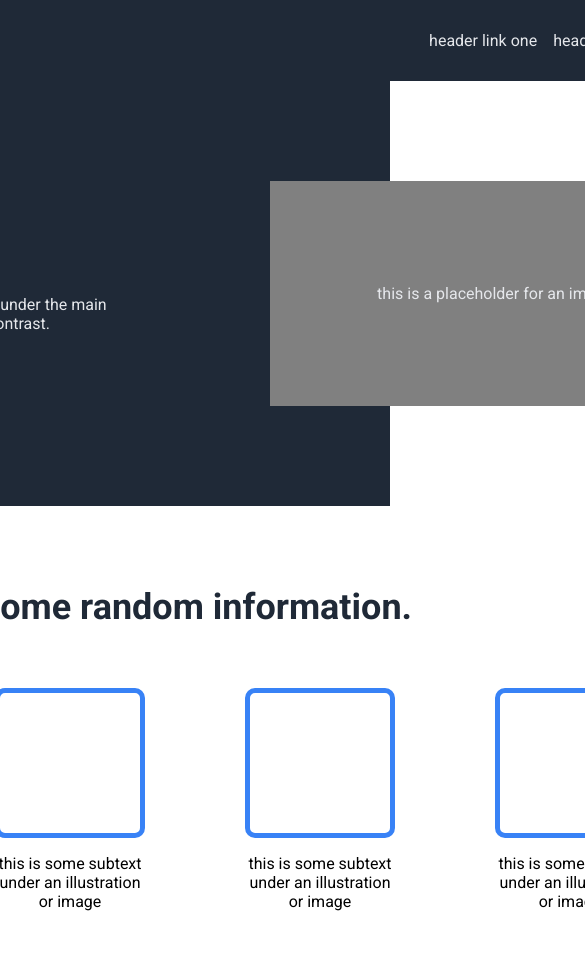
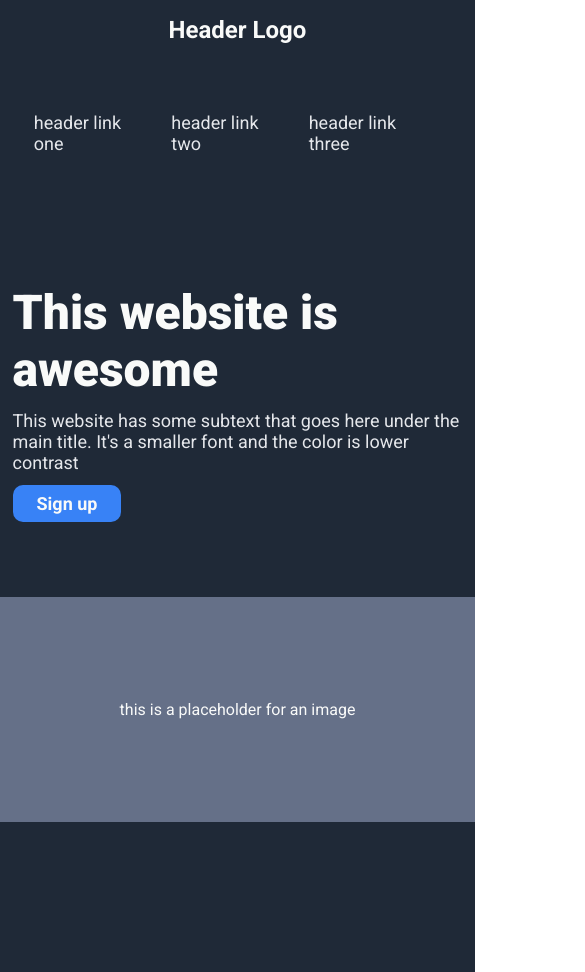
Before and after one commit to lmorgan2398/landing-page, a plain HTML site: page index.html in a window 390 px wide. Shown: the top 972 px of the page, 585 px wide, since content can reach past the window. Drawn offline with Linux system fonts and the light colour scheme.

Commit message:
Edit index.html and style.css to simplify formatting
Completed a full overhaul on both index.html and style.css
to simplify and improve the formatting on the landing page.
Content should be better centered and wrapped as the page
shrinks, making the page more responsive at different window
sizes, as well as making the website somewhat mobile-accessible.

```diff
--- a/index.html
+++ b/index.html
@@ -3,50 +3,57 @@
     <head>
         <meta charset="utf-8">
         <meta name="viewport" content="width=device-width, initial-scale=1.0">
+        <title>Landing Page Test</title>
         <link rel="stylesheet" href="style.css">
-        <link href='http://fonts.googleapis.com/css?family=Roboto:400,100,300,100italic,300italic,400italic,500italic,500,700,700italic,900,900italic' rel='stylesheet' type='text/css'>
-        <title>Landing Page</title>
+        <link href='http://fonts.googleapis.com/css?family=Roboto:400,100,300,100italic,300italic,400italic,500italic,500,700,700italic,900,900italic'
+        rel='stylesheet' type='text/css'>
     </head>
     <body>
-        <div class="header-footer-container">
-            <header class="header">
-                <h1 class="logo">Header Logo</h1>
-                <div class="links">
-                    <a>header link one</a>
-                    <a>header link two</a>
-                    <a>header link three</a>
+        <div class="header-and-hero-container">
+            <div class="header-container">
+                <div class="header">
+                    <h1 class="header-logo">Header Logo</h1>
+                    <div class="header-links">
+                        <a class="header-link-one">header link one</a>
+                        <a class="header-link-two">header link two</a>
+                        <a class="header-link-three">header link three</a>
+                    </div>
                 </div>
-            </header>
-            <div class="hero">
-                <div class="hero-text">
-                    <h2 class="main-text">This website is awesome</h2>
-                    <p class="secondary-text">This website has some subtext that goes here under the main title. It's
-                        a smaller font and the color is lower contrast.
-                    </p>
-                    <a class="sign-up">Sign up</a>
+            </div>
+            <div class="hero-container">
+                <div class="hero">
+                    <div class="hero-text">
+                        <h2 class="hero-main-text">This website is awesome</h2>
+                        <p class="hero-secondary-text">This website has some subtext that goes here under the
+                            main title. It's a smaller font and the color is lower contrast
+                        </p>
+                        <div class="hero-sign-up">Sign up</div>
+                    </div>
+                    <div class="hero-image-placeholder">this is a placeholder for an image</div>
                 </div>
-                <div class="placeholder">this is a placeholder for an image</div>
             </div>
         </div>
-            <div class="information-container">
-                <div class="information">
-                <h2 class="information-title">Some random information.</h2>
+        <div class="information-container">
+            <div class="information-text-container">
+                <h2 class="information-text">Some random information.</h2>
+            </div>
+            <div class="information-cards-container">
                 <div class="information-cards">
-                    <div class="card">
-                        <div class="placeholder"></div>
-                        <p class="image-text">this is some subtext under an illustration or image</p>
+                    <div class="information-card">
+                        <div class="information-card-placeholder"></div>
+                        <p class="information-card-text">this is some subtext under an illustration or image</p>
                     </div>
-                    <div class="card">
-                        <div class="placeholder"></div>
-                        <p class="image-text">this is some subtext under an illustration or image</p>
+                    <div class="information-card">
+                        <div class="information-card-placeholder"></div>
+                        <p class="information-card-text">this is some subtext under an illustration or image</p>
                     </div>
-                    <div class="card">
-                        <div class="placeholder"></div>
-                        <p class="image-text">this is some subtext under an illustration or image</p>
+                    <div class="information-card">
+                        <div class="information-card-placeholder"></div>
+                        <p class="information-card-text">this is some subtext under an illustration or image</p>
                     </div>
-                    <div class="card">
-                        <div class="placeholder"></div>
-                        <p class="image-text">this is some subtext under an illustration or image</p>
+                    <div class="information-card">
+                        <div class="information-card-placeholder"></div>
+                        <p class="information-card-text">this is some subtext under an illustration or image</p>
                     </div>
                 </div>
             </div>
--- a/style.css
+++ b/style.css
@@ -1,148 +1,225 @@
 * {
-    font-family: "Roboto", serif;
+    font-family: Roboto, sans-serif;
 }
 
-html,
-body {
-    margin: 0;
-    border: 0;
-    padding: 0;
+body,
+html {
+    margin: 0px;
+    border: 0px;
+    padding: 0px;
+    display: flex;
+    flex: 1 1 auto;
+    flex-direction: column;
 }
 
-.header-footer-container {
-    background-color: #1F2937;
+.header-and-hero-container {
     display: flex;
     flex-direction: column;
-    align-items: center;
+    justify-content: center;
+    flex-wrap: wrap;
+}
+
+/* header CSS */
+
+.header-and-hero-container,
+.header-container,
+.header,
+.header-logo,
+.header-link-one
+.header-link-two
+.header-link-three {
+    background-color: #1F2937;
+}
+
+.header-container {
+    display: flex;
+    justify-content: center;
 }
 
 .header {
-    margin-bottom: 100px;
+    display: flex;
+    flex: auto;
+    justify-content: center;
+    flex-wrap: wrap;
+    max-width: 1000px;
+    margin: 16px;
+    gap: 24px 454.75px;
 }
 
-.header,
-.hero {
-    background-color: #1F2937;
+.header-logo {
+    font-size: 24px;
+    color: #F9FAF9;
+    margin: 0px;
     display: flex;
-    flex: 1;
+    flex-wrap: nowrap;
+    text-wrap: nowrap;
+}
+
+.header-links {
     display: flex;
     justify-content: center;
-    gap: 150px;
-    align-items: center;
-    width: 1200px;
-}
-
-.links,
-.secondary-text,
-.hero .placeholder {
-    color: #E5E7EB;
-}
-
-.logo,
-.main-text,
-.sign-up {
-    color: #F9FAF8;
-}
-
-.links {
-    display: flex;
-    flex: 1;
-    justify-content: flex-end;
+    flex-wrap: wrap;
     gap: 16px;
 }
 
-.hero .placeholder {
+.header-link-one,
+.header-link-two,
+.header-link-three {
+    display: flex;
+    align-items: center;
+    font-size: 18px;
+    color: #E5E7EB;
+    vertical-align: center;
+    flex-wrap: wrap;
+}
+
+.header-link-one {
+    max-width: 121.47px;
+}
+
+.header-link-two {
+    max-width: 121.41px;
+}
+
+.header-link-three {
+    max-width: 132.52px;
+}
+
+/* hero CSS */
+
+.hero-container,
+.hero-text {
+    background-color: #1F2937;
+}
+
+.hero-container {
     display: flex;
     justify-content: center;
     align-items: center;
-    width: 450px;
-    height: 225px;
-    background-color: gray;
+    flex-wrap: wrap;
 }
 
 .hero {
-    align-items: flex-start;
-    margin-bottom: 100px;
+    display: flex;
+    flex-wrap: wrap;
+    justify-content: center;
+    align-items: center;
+    max-width: 1000px;
+    gap: 75px;
+    margin: 100px 0px 150px 0px;
 }
 
 .hero-text {
-    width: 450px;
+    display: flex;
     flex-wrap: wrap;
+    flex-direction: column;
+    justify-content: center;
+    max-width: 450px;
 }
 
-.main-text {
+.hero-main-text {
+    margin: 0;
+    display: flex;
+    flex-wrap: wrap;
     font-size: 48px;
-    font-weight: 1000px;
-    margin: 0px;
+    font-weight: 800;
+    color: #F9FAF9;
 }
 
-.secondary-text {
-    margin: 0;
+.hero-secondary-text {
+    display: flex;
+    flex-wrap: wrap;
+    font-size: 18px;
+    color: #E5E7EB;
+    margin: 12px 0px 0px 0px;
 }
 
-.sign-up {
-    display: inline-block;
+.hero-sign-up {
+    display: inline-flex;
+    font-size: 18px;
+    color: #F9FAF9;    display: inline-block;
     background-color: #3882F6;
     padding: 8px 24px;
     border-radius: 10px;
     font-weight: 700;
-    margin-top: 16px;
+    margin: 12px 0px 0px 0px;
+    width: fit-content;
 }
 
-.information-title {
+.hero-image-placeholder {
+    display: flex;
+    width: 475px;
+    height: 225px;
+    background-color: rgb(101, 112, 136);
+    color: #F9FAF9;
+    justify-content: center;
+    align-items: center;
+    flex-wrap: wrap;
+}
+
+.information-container,
+.information-text-container,
+.information-text,
+.information-cards-container,
+.information-cards,
+.information-card,
+.information-card-placeholder,
+.information-card-text {
+    background-color: white;
+    display: flex;
+}
+
+.information-container {
+    flex-direction: column;
+    justify-content: center;
+}
+
+.information-text-container,
+.information-text {
+    justify-content: center;
+    flex-direction: row;
+}
+
+.information-text {
     font-size: 36px;
-    font-weight: 1000px;
+    font-weight: 800;
     color: #1F2937;
+    margin: 60px 0px;
     text-align: center;
 }
 
-.information-container {
-    display: flex;
-    flex: 1;
-    flex-direction: column;
+.information-cards-container {
     justify-content: center;
-    align-items: center;
-    margin-top: 50px;
-    margin-bottom: 100px;
-}
-
-.information {
-    display: flex;
-    flex: 1;
-    flex-direction: column;
-    justify-content: center;
-    align-items: center;
-    width: 1200px;
     flex-wrap: wrap;
 }
 
 .information-cards {
-    display: flex;
-    flex: 1 0 1;
     justify-content: center;
-    flex-direction: row;
     flex-wrap: wrap;
+    gap: 50px;
+    max-width: 850px;
 }
 
-.card {
-    display: flex;
+.information-card {
+    box-sizing: border-box;
     flex-direction: column;
     justify-content: center;
-    flex: auto;
-    width: 150px;
-    height: 300px;
-    padding: 0px 50px;
+    max-width: 175px;
+    flex-wrap: nowrap;
+    width: 51%;
 }
 
-.card .placeholder {
-    width: 150px;
-    height: 150px;
+.information-card-placeholder {
     box-sizing: border-box;
-    border: 5px solid #3882F6;
-    border-radius: 10px;
+    border: 4px solid  #3882F6;
+    border-radius: 16px;
+    width: 175px;
+    height: 175px;
 }
 
-.image-text {
-    width: 150px;
+.information-card-text {
+    justify-content: center;
     text-align: center;
+    color: rgb(101, 112, 136);
+    font-size: 18px;
 }
```
